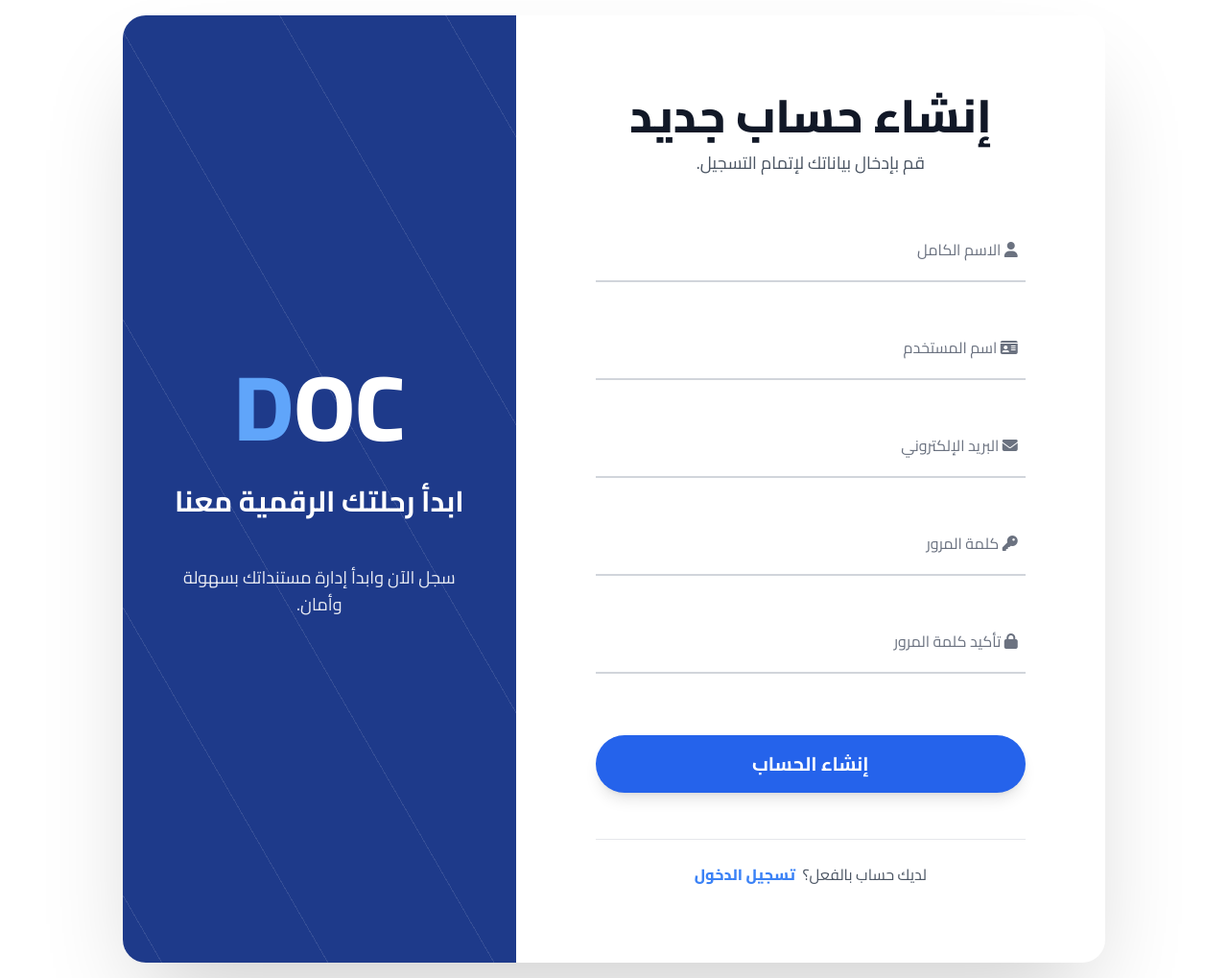
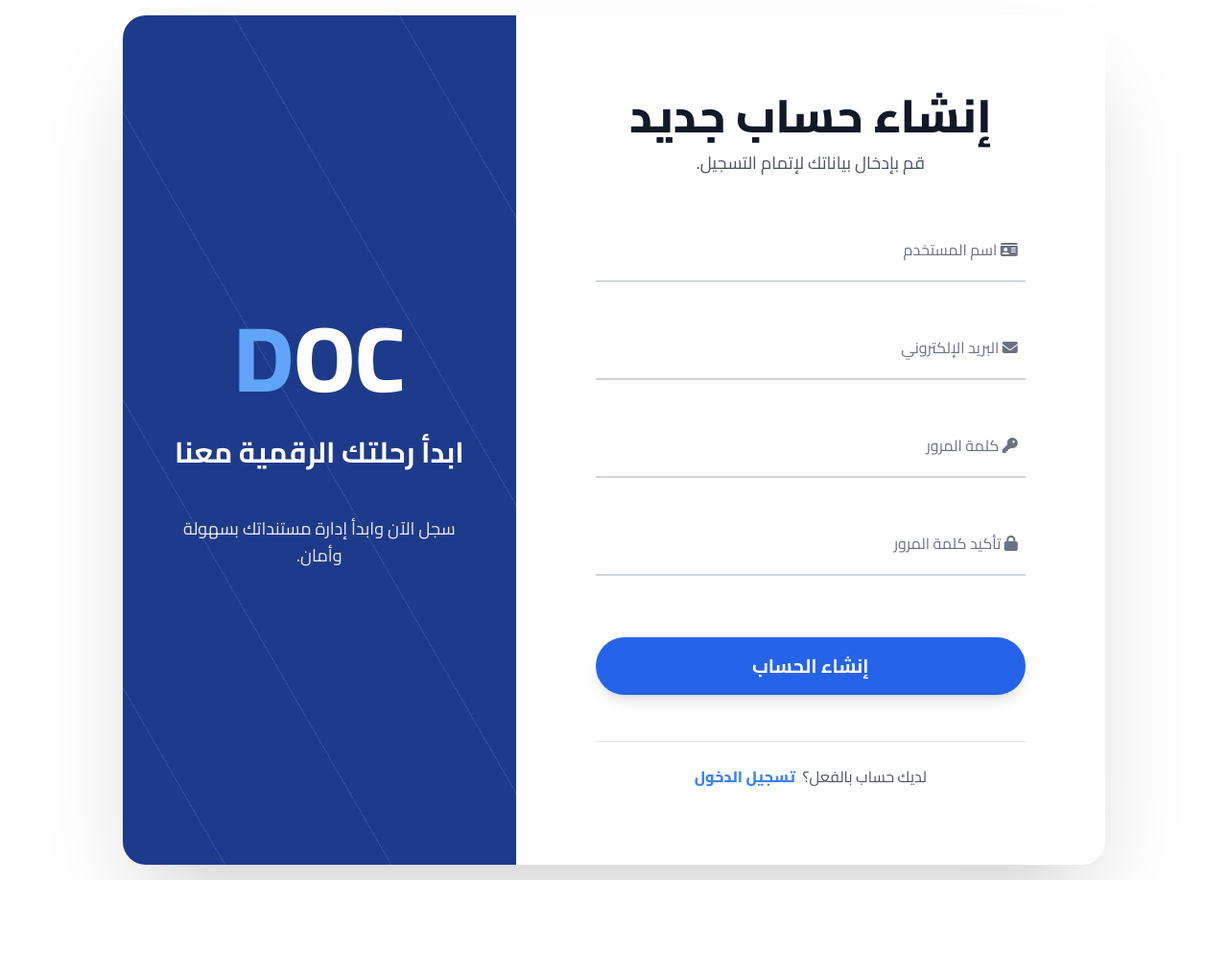
Before and after one commit to ebaa-alsaad/archive-django, a Django app: page /register/ in a window 1280 px wide. Shown: the whole page at 96% size. After the commit the page ends 917 px from the top, so only its background shows below. Run offline with Django 5.2, Linux system fonts and the light colour scheme; parts of the project's set-up code (start-up, migrations or seed data) failed here and were passed over; some libraries are stand-ins or nearby versions.

Commit message:
fix upload

```diff
--- a/processing/templates/auth/register.html
+++ b/processing/templates/auth/register.html
@@ -55,15 +55,6 @@ input:focus ~ label, input:not(:placeholder-shown) ~ label {
                 </div>
 
                 <form id="register-form" method="POST" class="space-y-10">{% csrf_token %}
-
-                    <!-- Full Name -->
-                    <div class="relative group">
-                        <input id="full_name" name="full_name" type="text" required placeholder=" "
-                               class="block w-full px-4 pt-6 pb-2 text-lg bg-transparent border-b-2 border-gray-300 focus:border-blue-500 peer transition">
-                        <label for="full_name" class="absolute right-0 top-4 text-base text-gray-500 transition transform origin-top-right">
-                            <i class="fa-solid fa-user mr-2"></i> الاسم الكامل
-                        </label>
-                    </div>
 
                     <!-- Username -->
                     <div class="relative group">
```
